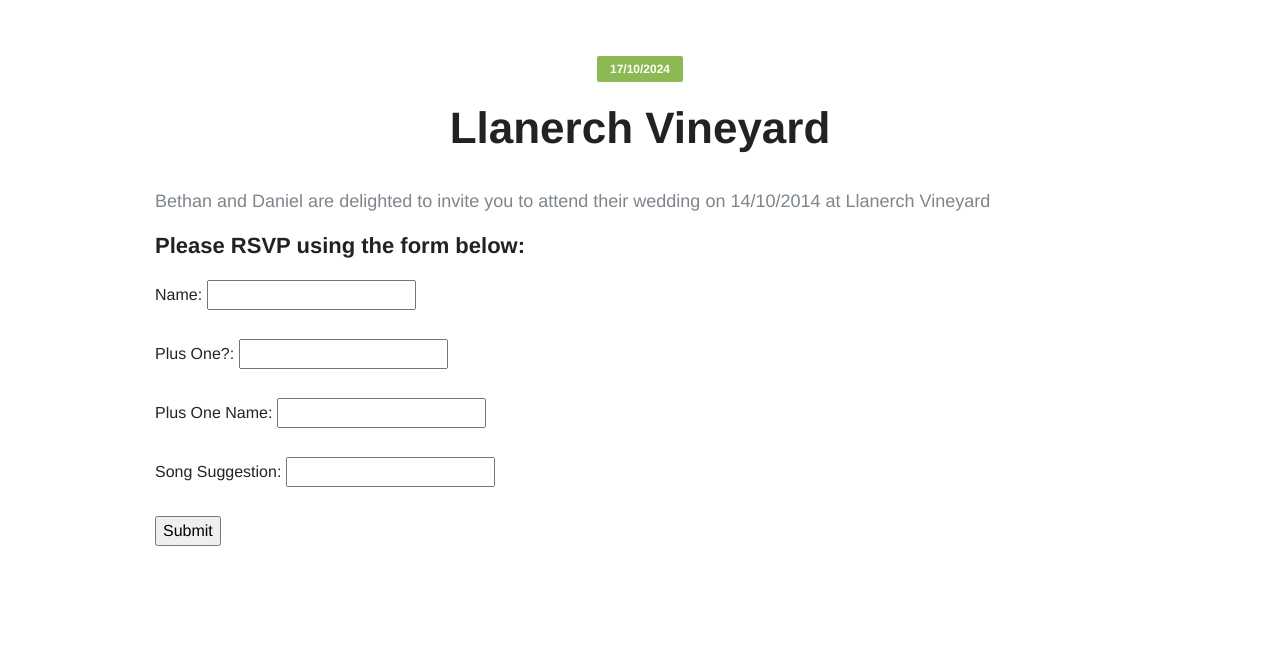
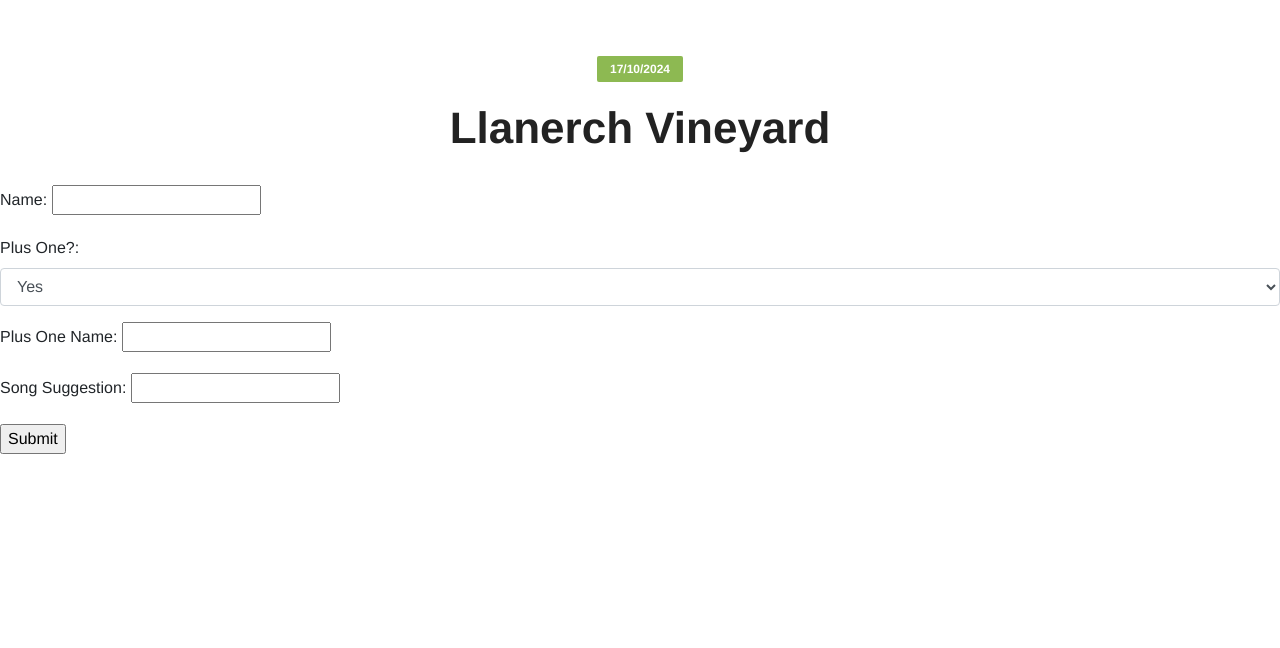
Before and after one commit to DanGahan/rsvp, a Django app: page / in a window 1280 px wide. Shown: the part 1231-1879 px from the top of the page. After the commit the page ends 1685 px from the top, so only its background shows below. Run offline with Django 3.2, Linux system fonts and the light colour scheme; parts of the project's set-up code (start-up, migrations or seed data) failed here and were passed over; some libraries are stand-ins or nearby versions.

Commit message:
updated form

```diff
--- a/frontend/frontend/templates/form.html
+++ b/frontend/frontend/templates/form.html
@@ -90,19 +90,32 @@
 
             </div>
 			</blockquote>
-			<div class="blog__container">
+			<div class="i>
 				<p>Bethan and Daniel are delighted to invite you to attend their wedding on 14/10/2014 at Llanerch Vineyard</p>
 				<h4>Please RSVP using the form below:</h4>
                 <form id="submitForm" method="post" action="{% url 'submit_data' %}">
-                    <label for="name">Name:</label>
-                    <input type="text" id="name" name="name" required><br><br>
-                    <label for="plus_one">Plus One?:</label>
-                    <input type="text" id="plus_one" name="plus_one" required><br><br>
-                    <label for="plus_one_name">Plus One Name:</label>
-                    <input type="text" id="plus_one_name" name="plus_one_name" required><br><br>
-                    <label for="song_suggestion">Song Suggestion:</label>
-                    <input type="text" id="song_suggestion" name="song_suggestion" required><br><br>
-                    <input type="submit" value="Submit">
+                    <div class="form-group">
+						<label for="name">Name:</label>
+                    	<input type="text" id="name" name="name" required>
+					</div>
+					<div class="form-group">
+						<label for="plus_one">Plus One?:</label>
+						<select class="form-control" id="plus_one" name="plus_one" required>
+							<option>Yes</option>
+      						<option>No</option>
+						</select>
+					</div>
+					<div class="form-group">
+						<label for="plus_one_name">Plus One Name:</label>
+                    	<input type="text" id="plus_one_name" name="plus_one_name" required>
+					</div>
+					<div class="form-group">
+						<label for="song_suggestion">Song Suggestion:</label>
+                    	<input type="text" id="song_suggestion" name="song_suggestion" required>
+					</div>
+					<div class="form-group">
+						<input type="submit" value="Submit">
+					</div>
                 </form>
 
 			</div>
```
